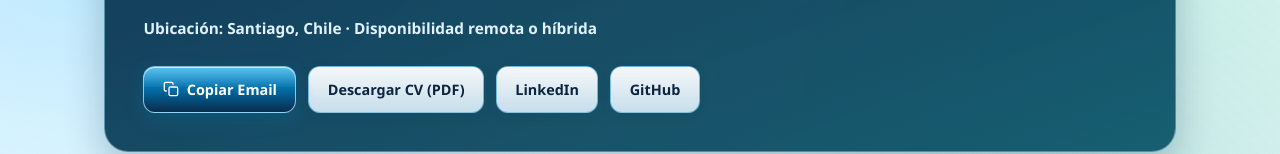
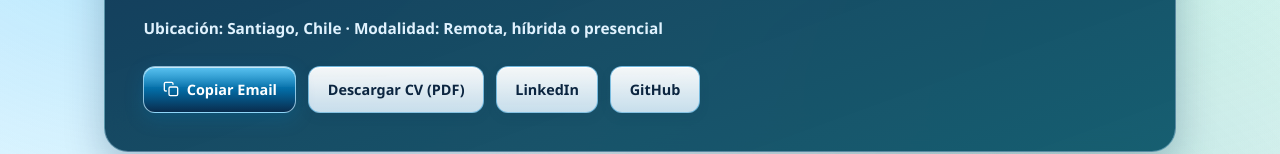
Before and after one commit to fgalvezc-prog/fgalvezc-prog.github.io, a plain HTML site: page index.html in a window 1280 px wide. Shown: the part 2739-2893 px from the top of the page. Drawn offline with Linux system fonts and the light colour scheme.

Commit message:
Update contact location description in index.html

```diff
--- a/index.html
+++ b/index.html
@@ -1416,7 +1416,7 @@
           <p>
             Disponible para oportunidades en desarrollo Full-Stack, QA Automation y CI/CD. Puedes descargar mi currículum, copiar mi correo electrónico o escribirme directamente por LinkedIn.
           </p>
-          <p class="contact-meta">Ubicación: Santiago, Chile · Disponibilidad remota o híbrida</p>
+          <p class="contact-meta">Ubicación: Santiago, Chile · Modalidad: Remota, híbrida o presencial</p>
 
           <div class="contact-actions">
             <button type="button" class="btn btn-primary copy-email-btn">
```
